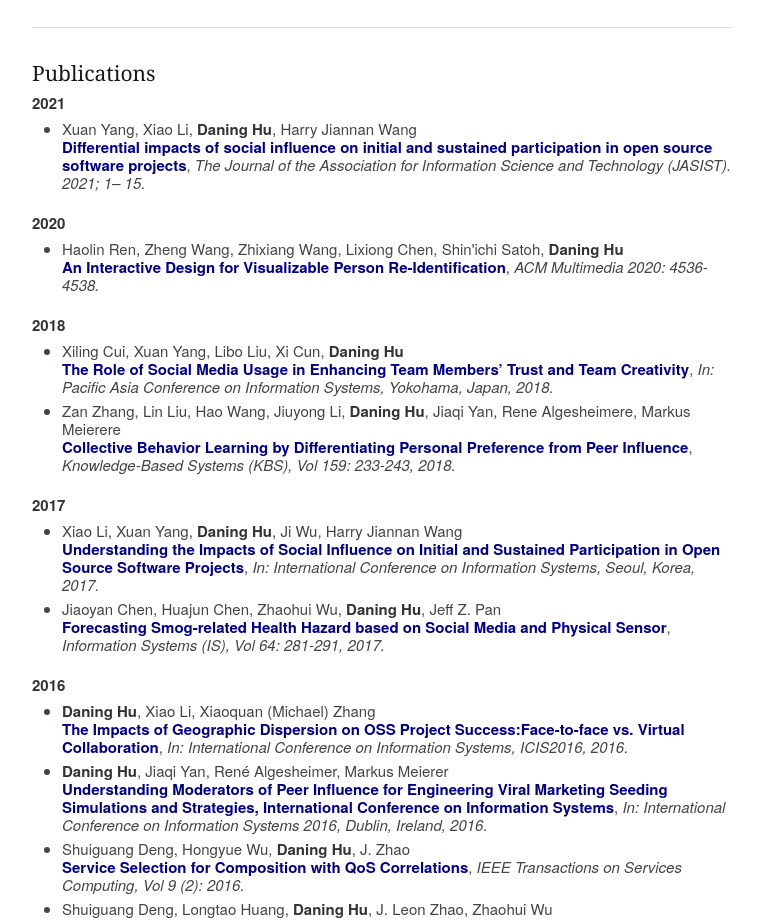
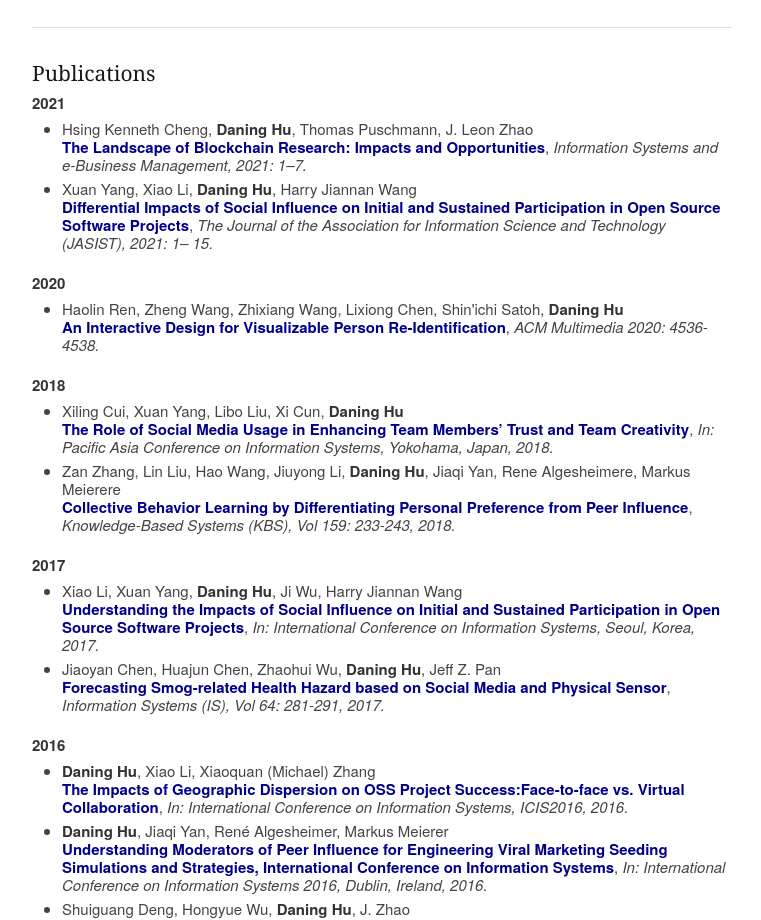
Before and after one commit to sustchud/sustchud.github.io, a plain HTML site: page index.html in a window 1280 px wide. Shown: the part 1472-2392 px from the top of the page, without its empty margins (378-1139 px from the left). Drawn offline with Linux system fonts and the light colour scheme; some icons are missing.

Commit message:
Update index.html

```diff
--- a/index.html
+++ b/index.html
@@ -205,10 +205,15 @@
             <h4>Publications</h4>
 	    <strong>2021</strong>
             <ul class="disc">
+	       <li>
+                	Hsing Kenneth Cheng, <strong>Daning Hu</strong>, Thomas Puschmann, J. Leon Zhao<br/>
+                	<strong style="color:darkblue">The Landscape of Blockchain Research: Impacts and Opportunities</strong>,
+                	<em>Information Systems and e-Business Management, 2021: 1–7.</em>
+               </li>
                <li>
                 	Xuan Yang, Xiao Li, <strong>Daning Hu</strong>, Harry Jiannan Wang<br/>
-                	<strong style="color:darkblue">Differential impacts of social influence on initial and sustained participation in open source software projects</strong>,
-                	<em>The Journal of the Association for Information Science and Technology (JASIST). 2021; 1– 15.</em>
+                	<strong style="color:darkblue">Differential Impacts of Social Influence on Initial and Sustained Participation in Open Source Software Projects</strong>,
+                	<em>The Journal of the Association for Information Science and Technology (JASIST), 2021: 1– 15.</em>
                 </li>
 		</ul>
             <strong>2020</strong>
```
